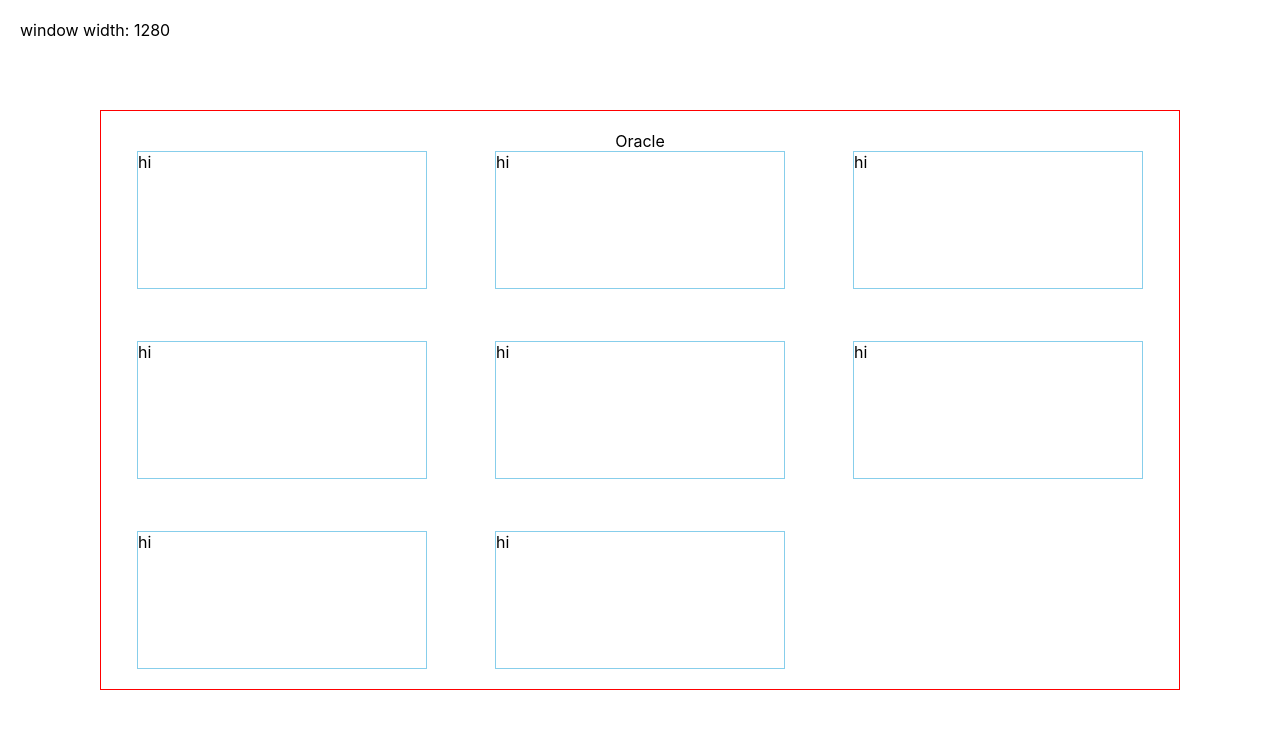
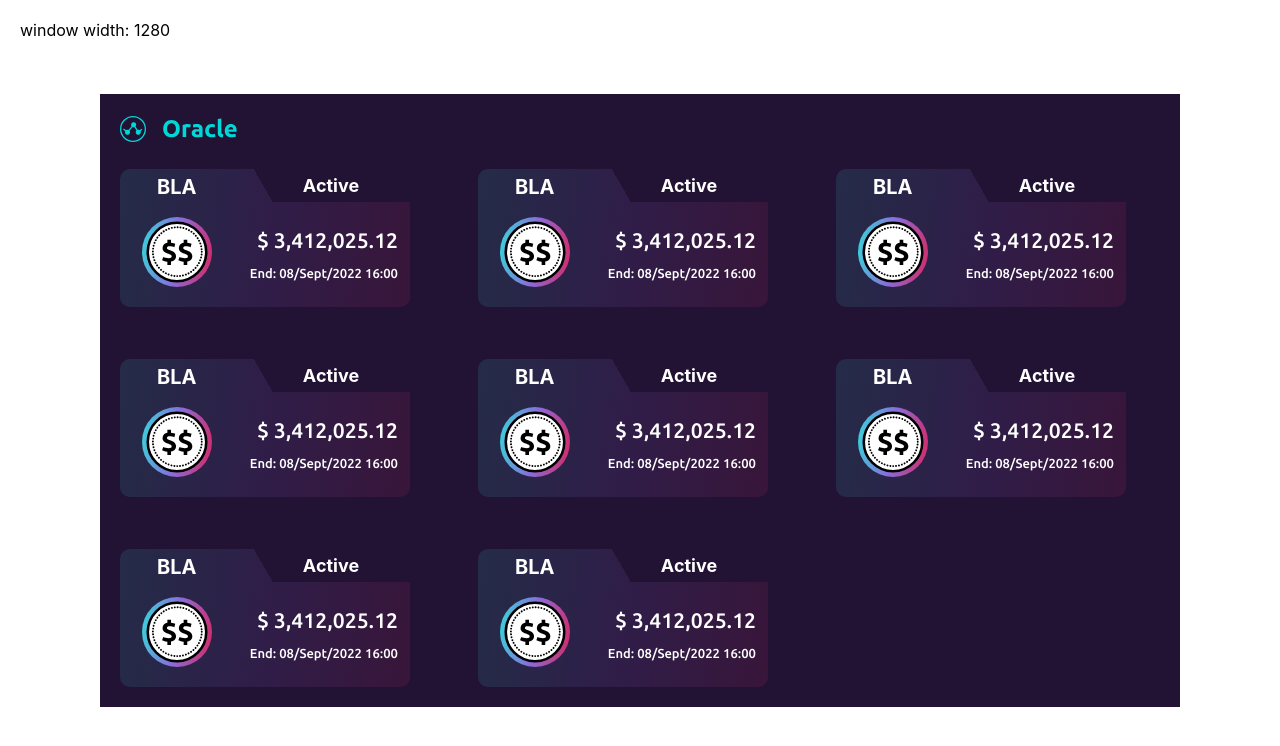
Before and after one commit to EvaLLLLL/pre-for-web3, a React (Create React App) app: page /dashboard in a window 1280 px wide. Shown: the top 746 px of the page. Built offline with nearby package versions, Linux system fonts and the light colour scheme.

Commit message:
add dataitem styles

```diff
--- a/public/index.html
+++ b/public/index.html
@@ -15,6 +15,12 @@
       user's mobile device or desktop. See https://developers.google.com/web/fundamentals/web-app-manifest/
     -->
     <link rel="manifest" href="%PUBLIC_URL%/manifest.json" />
+    <link rel="preconnect" href="https://fonts.googleapis.com" />
+    <link rel="preconnect" href="https://fonts.gstatic.com" crossorigin />
+    <link
+      href="https://fonts.googleapis.com/css2?family=Ubuntu:wght@500&display=swap"
+      rel="stylesheet"
+    />
     <!--
       Notice the use of %PUBLIC_URL% in the tags above.
       It will be replaced with the URL of the `public` folder during the build.
--- a/src/features/DashBoard/components/DataItem.tsx
+++ b/src/features/DashBoard/components/DataItem.tsx
@@ -1,6 +1,30 @@
-import React from 'react';
+import React from 'react'
 import styles from './index.module.scss'
+import CoinLogo from '../../../assets/coinlogo.svg'
+import { classnames } from '../../../utils/classnames'
 
 export const DataItem: React.FC = () => {
-	return <div className={styles.container}>hi</div>
+  return (
+    <div className={styles.container}>
+      <div className={styles.header}>
+        <div className={styles.coinname}>BLA</div>
+        <div className={styles.coinstatus}>Active</div>
+      </div>
+
+      <div className={styles.coininfo}>
+        <div className={styles.coinlogo}>
+          <img src={CoinLogo} alt="coinlogo" />
+        </div>
+
+        <div className={styles.coindata}>
+          <div className={classnames(styles.numberfont, styles.coinprice)}>
+            $ 3,412,025.12
+          </div>
+          <div className={classnames(styles.numberfont, styles.coninexpires)}>
+            End: 08/Sept/2022 16:00
+          </div>
+        </div>
+      </div>
+    </div>
+  )
 }
--- a/src/features/DashBoard/components/index.module.scss
+++ b/src/features/DashBoard/components/index.module.scss
@@ -1,5 +1,71 @@
+.numberfont {
+  font-family: 'Ubuntu', sans-serif;
+  font-weight: 500;
+}
+
 .container {
   width: 290px;
   height: 138px;
-  border: 1px solid skyblue;
+  background: linear-gradient(
+    278.16deg,
+    rgba(255, 42, 109, 0.1) 0.94%,
+    rgba(160, 126, 255, 0.1) 51.22%,
+    rgba(61, 255, 255, 0.1) 98.25%
+  );
+  border-radius: 10px;
+  display: flex;
+  flex-direction: column;
+
+  .header {
+    display: flex;
+
+    .coinname {
+      padding: 7px 56px 3px 37px;
+      color: #fff;
+      font-weight: 700;
+      font-size: 20px;
+      line-height: 23px;
+      width: 132px;
+    }
+
+    .coinstatus {
+      color: #fff;
+      font-weight: 700;
+      font-size: 18px;
+      line-height: 21px;
+      width: 100%;
+      display: flex;
+      align-items: center;
+      justify-content: center;
+      background: linear-gradient(60deg, transparent 18px, #221334 0);
+    }
+  }
+
+  .coininfo {
+    height: 100%;
+    display: flex;
+    align-items: center;
+    justify-content: space-between;
+    color: #fff;
+    padding-left: 22px;
+    padding-right: 12px;
+    border-top-right-radius: 10px;
+    overflow: hidden;
+
+    .coindata {
+      display: flex;
+      flex-direction: column;
+      align-items: flex-end;
+
+      .coinprice {
+        font-size: 21px;
+        margin-bottom: 13px;
+      }
+
+      .coninexpires {
+        font-size: 13px;
+        white-space: nowrap;
+      }
+    }
+  }
 }
--- a/src/features/DashBoard/index.module.scss
+++ b/src/features/DashBoard/index.module.scss
@@ -15,15 +15,12 @@
 .content {
   padding: 20px;
   width: 100%;
-  display: flex;
-  flex-direction: column;
-  border: 1px solid red;
+  background: #221334;
 }
 
 .title {
   display: flex;
-  align-items: center;
-  justify-content: center;
+  margin-bottom: 27px;
 }
 
 .list {
@@ -31,6 +28,6 @@
   grid-template-columns: repeat(auto-fill, 290px);
   grid-row-gap: 52px;
   grid-column-gap: 68px;
-  justify-content: center;
+  justify-content: flex-start;
   align-items: center;
 }
--- a/src/features/DashBoard/index.tsx
+++ b/src/features/DashBoard/index.tsx
@@ -1,7 +1,8 @@
 import React from 'react'
 import styles from './index.module.scss'
 import { DataItem } from './components/DataItem'
-import { useWindowSize } from './hooks/useWindowSize'
+import { useWindowSize } from '../../hooks/useWindowSize'
+import OracleLogo from '../../assets/oracle.svg'
 
 export const DashBoard: React.FC = () => {
   const { width } = useWindowSize()
@@ -10,7 +11,9 @@ export const DashBoard: React.FC = () => {
       <div className={styles.device}>window width: {width}</div>
 
       <div className={styles.content}>
-        <div className={styles.title}>Oracle</div>
+        <div className={styles.title}>
+          <img src={OracleLogo} alt="oracle" />
+        </div>
         <div className={styles.list}>
           <DataItem />
           <DataItem />
--- a/src/features/Transaction/index.tsx
+++ b/src/features/Transaction/index.tsx
@@ -1,6 +1,6 @@
 import React from 'react'
 import styles from './index.module.scss'
-import { transEther } from './utils/transEther'
+import { transEther } from '../../utils/transEther'
 
 export const Transaction: React.FC = () => {
   React.useEffect(() => {
--- /dev/null
+++ b/src/utils/classnames.ts
@@ -0,0 +1 @@
+export const classnames = (...classnames: string[]) => classnames.join(' ')
```
Also changed, not shown: src/hooks/useFakeApi.ts (added, +26 -0 lines), src/assets/coinlogo.svg (added), src/assets/oracle.svg (added), src/hooks/useWindowSize.ts (renamed from src/features/DashBoard/hooks/useWindowSize.ts), src/utils/getCoinLogo.ts (added), src/utils/getCoinPrice.ts (added), src/utils/transEther.ts (renamed from src/features/Transaction/utils/transEther.ts).
